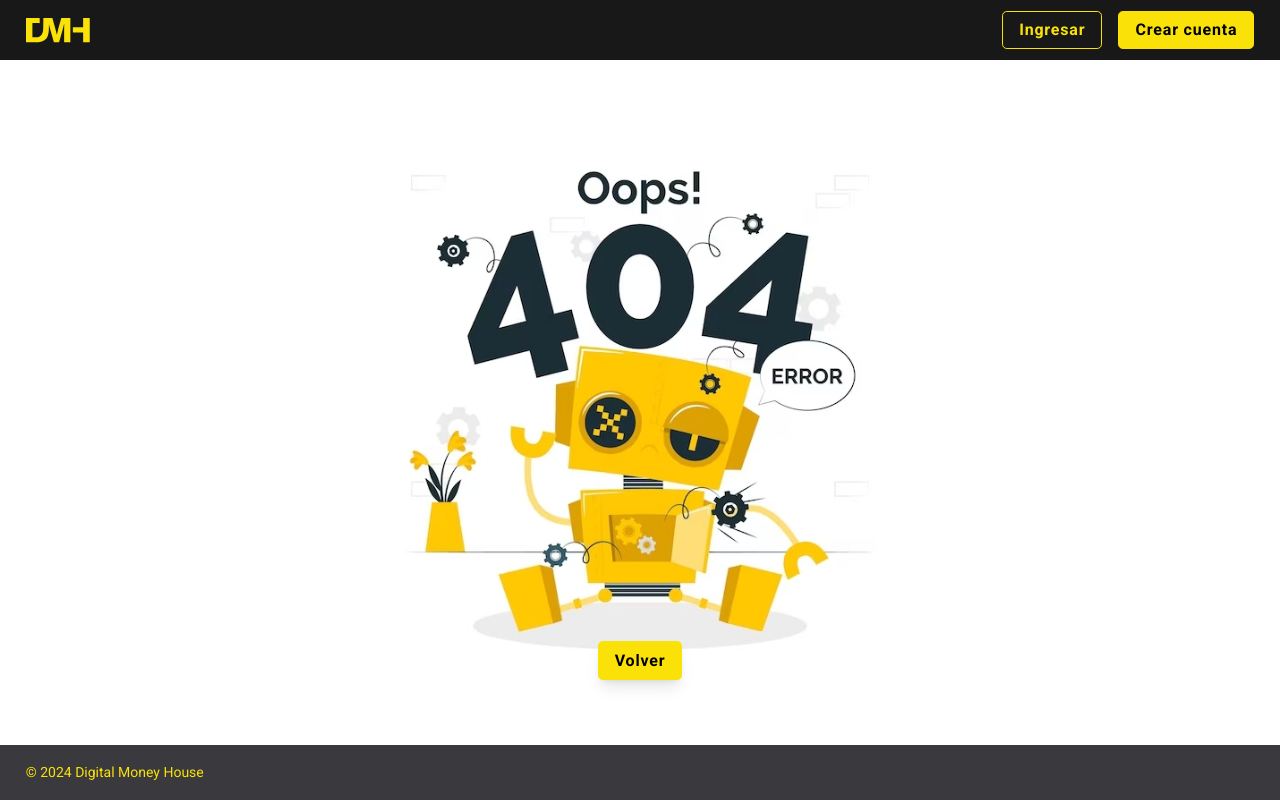
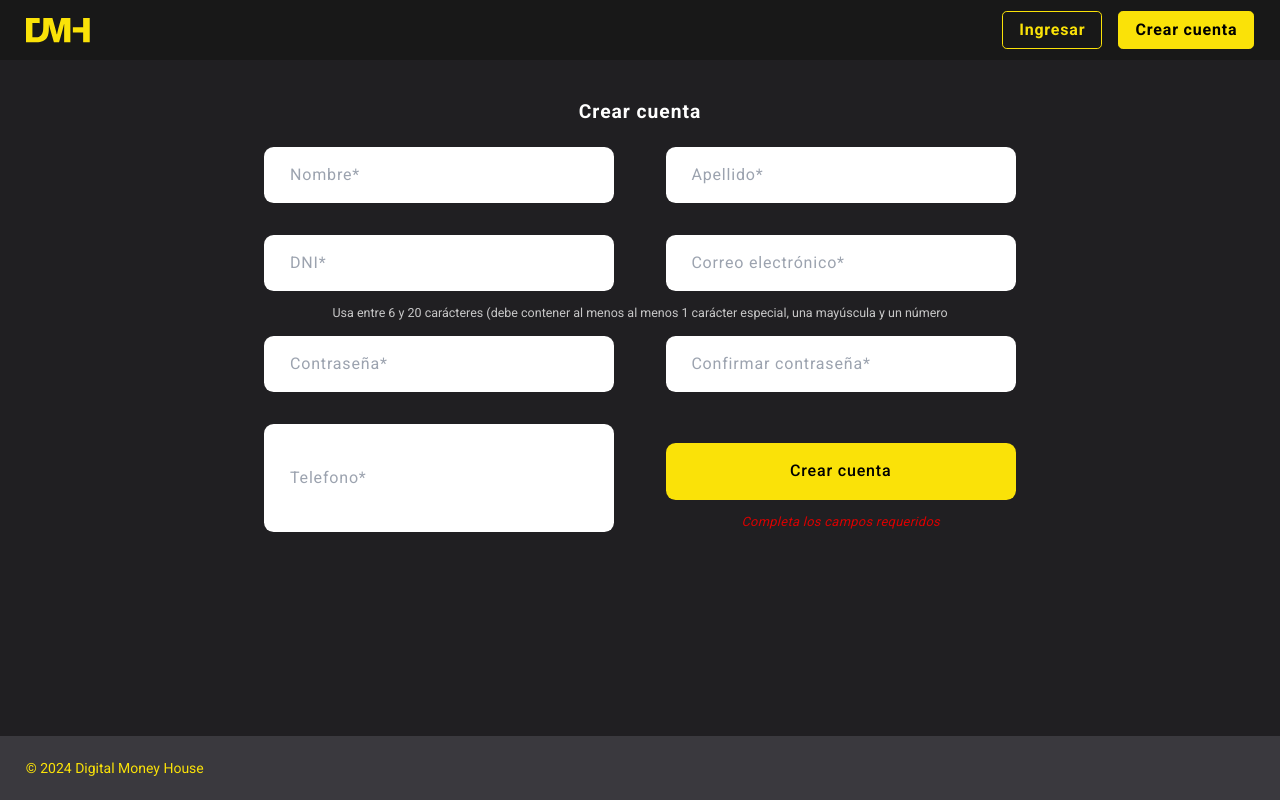
Before and after one commit to jonatanjmissora/nextjs-dmh-final, a Next.js app: page /register in a window 1280 px wide. Before the commit this address had no page. Built offline with nearby package versions, Linux system fonts and the light colour scheme.

Commit message:
04-07 agregando los UI/UX de login y register

```diff
--- /dev/null
+++ b/app/(page)/(auth)/login/page.tsx
@@ -0,0 +1,19 @@
+"use client"
+
+import { MailForm } from "@/app/components/Login/MailForm";
+import { PasswordForm } from "@/app/components/Login/PasswordForm";
+import { useState } from "react";
+
+export default function Login() {
+  const [mailValue, setMailValue] = useState<string>('');
+  const [step, setStep] = useState<number>(1);
+  const [loginError, setLoginError] = useState<string>("")
+
+  return (
+    <section className="form-container pt-[45%] sm:pt-[33%] xl:pt-[10%]">
+      {step === 1 && <MailForm setStep={setStep} setMailValue={setMailValue} loginError={loginError} />}
+
+      {step === 2 && <PasswordForm setStep={setStep} mailValue={mailValue} setLoginError={setLoginError} />}
+    </section>
+  )
+}
--- /dev/null
+++ b/app/(page)/(auth)/register/page.tsx
@@ -0,0 +1,86 @@
+'use client';
+
+import { InputForm } from "@/app/components/Form/InputForm";
+import { SubmitForm } from "@/app/components/Form/SubmitForm";
+import { useRouter } from "next/navigation";
+
+export default function Register() {
+  const router = useRouter();
+
+  const onSubmit = async () => {
+    router.push("/login")
+  };
+
+  return (
+    <section className="form-container pt-12">
+
+      <form
+        onSubmit={onSubmit}
+        className="flex flex-col gap-4 justify-center items-center min-h-[380px]"
+      >
+        <h4 className="text-white text-center mb-3 text-[2.1rem] font-[700] tracking-wider xl:text-2xl">
+          Crear cuenta
+        </h4>
+
+        <div className="grid grid-cols-1 gap-7 md:grid-cols-2 md:gap-10 md:gap-x-16">
+          <InputForm
+            label="firstname"
+            placeholder="Nombre*"
+            error={''}
+          />
+
+          <InputForm
+            label="lastname"
+            placeholder="Apellido*"
+            error={''}
+          />
+
+          <InputForm
+            label="dni"
+            placeholder="DNI*"
+            error={''}
+          />
+
+          <InputForm
+            label="email"
+            placeholder="Correo electrónico*"
+            error={''}
+          />
+        </div>
+        <p className="text-white opacity-75 text-[12px] text-center w-[300px]
+        sm:text-[12.5px] sm:w-max ">
+          Usa entre 6 y 20 carácteres (debe contener al menos al menos 1
+          carácter especial, una mayúscula y un número
+        </p>
+
+        <div className="grid grid-cols-1 md:grid-cols-2 md:gap-10 gap-6 md:gap-x-16">
+          <InputForm
+            label="password"
+            placeholder="Contraseña*"
+            error={''}
+          />
+
+          <InputForm
+            label="password2"
+            placeholder="Confirmar contraseña*"
+            error={''}
+          />
+
+          <InputForm
+            label="phone"
+            placeholder="Telefono*"
+            error={''}
+          />
+
+          <div>
+            <SubmitForm text="Crear cuenta" isLoading={false} />
+
+            <p id="login-mail-error" className="text-my-red-error text-2xl text-center w-full tracking-wide pt-4 xl:text-base xl:-bottom-[3.5rem]">
+              <i> Completa los campos requeridos</i>
+            </p>
+          </div>
+        </div>
+      </form>
+    </section>
+  );
+}
--- /dev/null
+++ b/app/components/Form/InputForm.tsx
@@ -0,0 +1,22 @@
+
+type InputFormTypes = {
+  label: string;
+  placeholder: string;
+  error?: string;
+};
+
+export const InputForm = ({
+  label,
+  placeholder,
+  error,
+}: InputFormTypes) => {
+
+  return (
+    <input
+      className="input-form"
+      placeholder={placeholder}
+      type="text"
+      autoComplete="on"
+    />
+  );
+}
--- /dev/null
+++ b/app/components/Form/SubmitForm.tsx
@@ -0,0 +1,18 @@
+
+export const SubmitForm = ({
+  text,
+  isLoading,
+}: {
+  text: string;
+  isLoading?: boolean;
+}) => {
+  return (
+    <button
+      className={`button-form mt-6 ${isLoading && 'opacity-75'}`}
+      type="submit"
+      disabled={isLoading}
+    >
+      {text}
+    </button>
+  );
+};
--- a/app/components/Home/ResponsiveBG.tsx
+++ b/app/components/Home/ResponsiveBG.tsx
@@ -28,18 +28,18 @@ export default function ResponsiveBG() {
         priority
         placeholder="blur"
       />
-
+      <div className="h-80% w-full">
         <Image
-        className="xl:hidden sm:hidden block object-cover"
+          className="xl:hidden sm:hidden block object-cover h-[90%]"
           src={movilBG}
           alt="imagen del hero"
           quality={100}
-        height={600}
-        width={450}
+          fill
           sizes="100vw"
           priority
           placeholder="blur"
         />
+      </div>
     </>
   )
 }
--- /dev/null
+++ b/app/components/Login/MailForm.tsx
@@ -0,0 +1,44 @@
+import { useEffect } from 'react';
+import Link from 'next/link';
+
+type MailFormTypes = {
+  setStep: React.Dispatch<React.SetStateAction<number>>;
+  setMailValue: React.Dispatch<React.SetStateAction<string>>;
+  loginError: string;
+};
+
+export const MailForm = ({ setStep, setMailValue, loginError }: MailFormTypes) => {
+  useEffect(() => {
+  }, []);
+
+  const onSubmit = () => {
+    setMailValue("");
+    setStep(2);
+  };
+
+  return (
+    <form
+      className="flex flex-col text-center gap-8 relative xl:gap-5"
+      onSubmit={onSubmit}
+    >
+      <p className="text-white text-center mb-3 text-[2.25rem] font-[700] xl:text-2xl">
+        ¡Hola! Ingresá tu e-mail
+      </p>
+
+      <input
+        className="input-form"
+        placeholder="Correo electónico"
+      />
+
+      <button className='button-form'>Continuar</button>
+
+      <Link href={'/register'} className="button-form bg-my-grey-light">
+        Crear cuenta
+      </Link>
+
+      <p id="login-mail-error" className="text-my-red-error text-2xl text-center absolute -bottom-[4.5rem] w-full tracking-wide xl:text-base xl:-bottom-[3.5rem]">
+        <i> Usuaruio inexistente. Vuelve a intentarlo</i>
+      </p>
+    </form>
+  );
+};
--- /dev/null
+++ b/app/components/Login/PasswordForm.tsx
@@ -0,0 +1,41 @@
+import Link from "next/link";
+import { useRouter } from "next/navigation";
+
+type PasswordFormTypes = {
+  mailValue: string;
+  setStep: React.Dispatch<React.SetStateAction<number>>;
+  setLoginError: React.Dispatch<React.SetStateAction<string>>;
+};
+
+export const PasswordForm = ({ mailValue, setStep, setLoginError }: PasswordFormTypes) => {
+
+  const router = useRouter()
+
+  const onSubmit = async () => {
+  }
+
+  return (
+
+    <form
+      className="flex flex-col text-center gap-8 relative xl:gap-5"
+      onSubmit={onSubmit}
+    >
+      <p className="text-white text-center mb-3 text-[2.25rem] font-[700] xl:text-2xl">
+        Ingresá tu contraseña
+      </p>
+      <input
+        className="input-form"
+        type="password"
+        placeholder="Contraseña"
+        autoComplete='on'
+      />
+      <Link href={'/dashboard'} className="button-form">
+        Ingresar
+      </Link>
+
+      <p id="login-mail-error" className="text-my-red-error text-2xl text-center absolute -bottom-[4.5rem] w-full tracking-wide xl:text-base xl:-bottom-[3.5rem]">
+        <i> Contraseña incorrecta. Vuelve a intentarlo</i>
+      </p>
+    </form>
+  )
+}
--- a/app/globals.css
+++ b/app/globals.css
@@ -10,4 +10,16 @@ html {
     .nav-btn {
         @apply text-[1.5rem] sm:text-[16px] font-semibold tracking-wider bg-primary border border-primary px-7 py-3 rounded-md xl:px-5 xl:py-2;
     }
+
+    .form-container {
+        @apply flex-1 bg-my-grey-dark flex flex-col items-center
+    }
+
+    .input-form {
+        @apply w-[300px] text-[1.6rem] py-6 px-8 rounded-xl tracking-wider xl:w-[350px] xl:py-5 xl:px-8 xl:text-[1.25rem] 2xl:w-[450px]
+    }
+
+    .button-form {
+        @apply w-[300px] text-[1.6rem] py-6 px-8 rounded-xl tracking-wider font-medium bg-primary xl:w-[350px] xl:py-5 xl:px-8 xl:text-[1.25rem] 2xl:w-[450px]
+    }
 }
--- a/tailwind.config.ts
+++ b/tailwind.config.ts
@@ -16,6 +16,7 @@ const config: Config = {
         'my-grey-light': '#E3DFCF',
         'my-red': '#DA0000',
         'my-white': '#EEEAEA',
+        "my-red-error": "#DA0000"
       },
       height: {
         nav: '56px',
```
Also changed, not shown: app/assets/movilBG.webp. Lines whose indentation alone changed are shown as unchanged.
